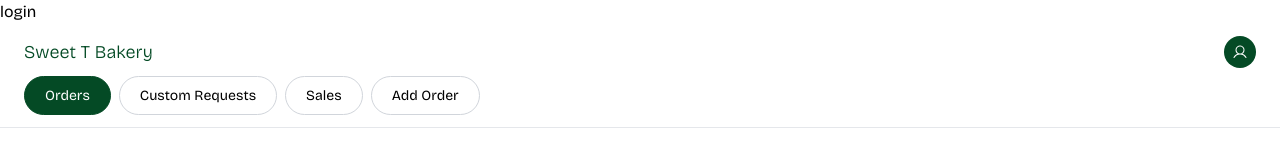
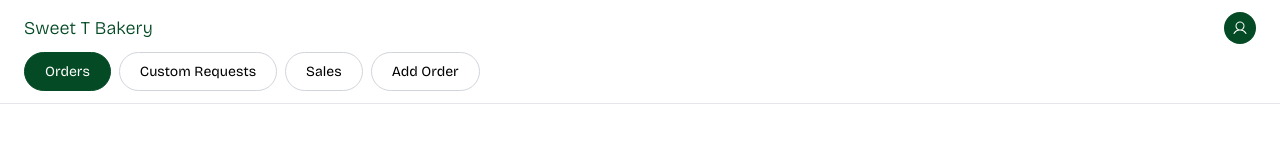
Before and after one commit to wics-uic/Sweet-T, an Astro site in the folder frontend/: page /admin/login in a window 1280 px wide. Built offline with nearby package versions, Linux system fonts and the light colour scheme; Astro itself is replaced by a stand-in of ours.

Commit message:
remove h3

```diff
--- a/frontend/src/pages/admin/login.astro
+++ b/frontend/src/pages/admin/login.astro
@@ -3,7 +3,5 @@ import AdminNavbar from '../../components/AdminNavbar.astro';
 ---
 
 <layout>
-    <h3>login</h3>
-
     <AdminNavbar />
 </layout>
```
